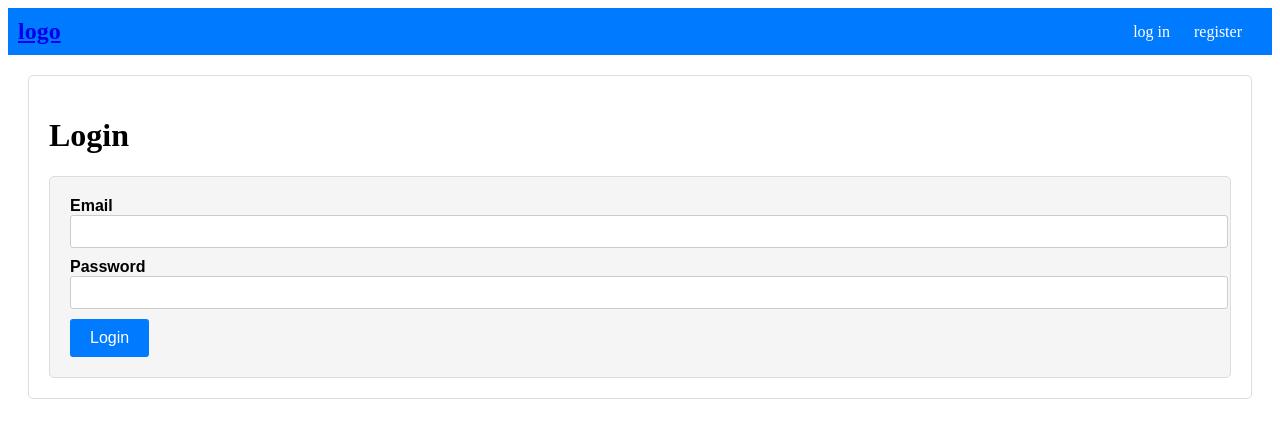
After one commit to eyals208/Sales-Tracker, a Flask app: page /login in a window 1280 px wide. The commit adds this page. Shown: the top 438 px of the page. Run offline with Flask 3, Linux system fonts and the light colour scheme.

Commit message:
add login page

```diff
--- a/sales_tracker/forms.py
+++ b/sales_tracker/forms.py
@@ -17,3 +17,9 @@ class RegisterForm(FlaskForm):
     password = PasswordField("Password", validators=[InputRequired(), Length(min=6,max=12,message="Password must have between 6 to 12 characters")])
 
     submit = SubmitField("Register")
+
+class LoginForm(FlaskForm):
+    email = EmailField("Email", validators = [InputRequired(), Email(message="Please enter a valid email address")])
+    password = PasswordField("Password", validators=[InputRequired(), Length(min=6,max=12,message="Password must have between 6 to 12 characters")])
+
+    submit = SubmitField("Login")
--- a/sales_tracker/routes.py
+++ b/sales_tracker/routes.py
@@ -1,11 +1,16 @@
-from flask import Blueprint, render_template, request
-from sales_tracker.forms import SaleForm, RegisterForm
+from flask import Blueprint, render_template, request, session
+from sales_tracker.forms import SaleForm, RegisterForm, LoginForm
 
 pages = Blueprint("pages", __name__, template_folder= "templates", static_folder= "static")
 
 
 @pages.route("/")
 def home():
+
+    if 'email' in session:
+        # get data for user from DB
+        return render_template("personal_home.html", name = "Eyal.s")
+
     return render_template("home.html")
 
 @pages.route("/register", methods=["GET","POST"])
@@ -17,11 +22,20 @@ def register():
 
     return render_template("register.html", form = form)
 
-@pages.route("/sales", methods=["GET","POST"])
+@pages.route("/login", methods=["GET","POST"])
+def login():
+    form = LoginForm()
+
+    if form.validate_on_submit():
+        pass
+
+    return render_template("login.html", form = form)
+
+@pages.route("/add_sale", methods=["GET","POST"])
 def sales():
     form = SaleForm()
 
     if form.validate_on_submit():
         pass
 
-    return render_template("sales.html", form = form)
+    return render_template("add_sale.html", form = form)
--- a/sales_tracker/templates/layout.html
+++ b/sales_tracker/templates/layout.html
@@ -5,7 +5,7 @@
 <head>
 	<meta charset="UTF-8">
 	<meta name="viewport" content="width=device-width, initial-scale=1.0">
-	<title>Document</title>
+	<title>sales tracker</title>
 	<link rel="stylesheet" href="static/styles.css">
 	{% block head_content %} {% endblock %}
 </head>
--- /dev/null
+++ b/sales_tracker/templates/login.html
@@ -0,0 +1,18 @@
+{% from "macros/fields.html" import render_text_field %}
+{% extends "layout.html" %}
+
+{%- block main_content %}
+    <h1 class="title">Login</h1>
+    <form name="login" method="post" novalidate class="form">
+        <div class="form__container">
+            {{ form.hidden_tag() }}
+            {{ render_text_field(form.email)}}
+            {{ render_text_field(form.password)}}
+
+            <div>
+                {{ form.submit(class="button button--form") }}
+            </div>
+        </div>
+
+    </form>
+{% endblock %}
--- a/sales_tracker/templates/macros/nav.html
+++ b/sales_tracker/templates/macros/nav.html
@@ -6,14 +6,14 @@
         </a>
         <nav class="nav">
             {% if not email %}
-                <a href="#" class="nav__link">
+                <a href="{{ url_for('pages.login') }}" class="nav__link">
                     <span class="nav__item">log in</span>
                 </a>
                 <a href="{{ url_for('pages.register') }}" class="nav__link">
                     <span class="nav__item">register</span>
                 </a>
             {% else %}
-                <a href="{{ url_for('pages.sales') }}" class="nav__link {{'nav__link--active' if request.path == url_for('pages.sales')}}">
+                <a href="{{ url_for('pages.add_sale') }}" class="nav__link {{'nav__link--active' if request.path == url_for('pages.add_sale')}}">
                 </a>
 
             {% endif %}
```
Also changed, not shown: sales_tracker/templates/personal_home.html (added, +8 -0 lines), sales_tracker/templates/add_sale.html (renamed from sales_tracker/templates/sales.html).
